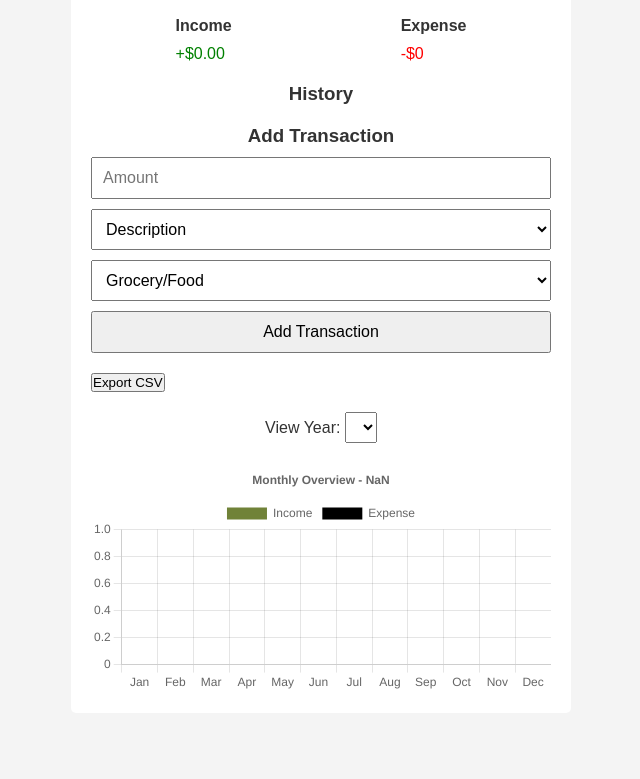
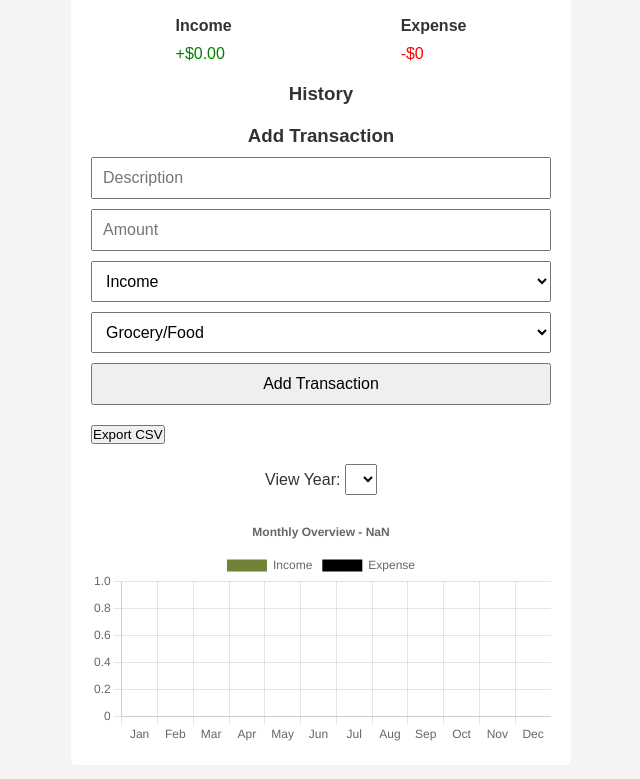
Before and after one commit to 05119/Expense-Tracker, a plain HTML site: page index.html in a window 1280 px wide. Shown: the part 113-892 px from the top of the page, without its empty margins (319-959 px from the left). Before the commit the page ends 856 px from the top, so only its background shows below. Drawn offline with nearby package versions, Linux system fonts and the light colour scheme.

Commit message:
Update index.html

```diff
--- a/index.html
+++ b/index.html
@@ -28,11 +28,10 @@
 
     <h3>Add Transaction</h3>
 <form id="form">
-
+  <input type="Text" id="Description" placeholder="Description" required />
   <input type="number" id="amount" placeholder="Amount" required />
 
   <select id="type">
-    <option value="Description">Description</option>
     <option value="income">Income</option>
     <option value="expense">Expense</option>
   </select>
```
